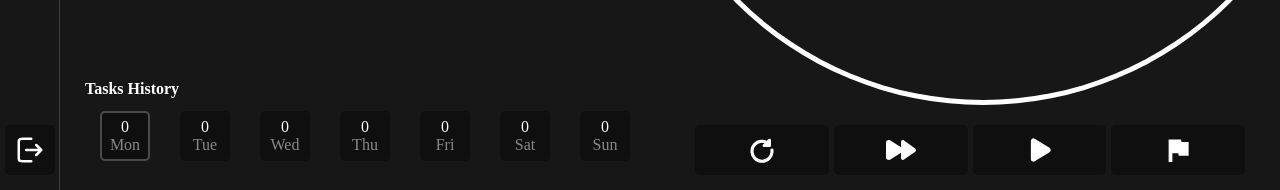
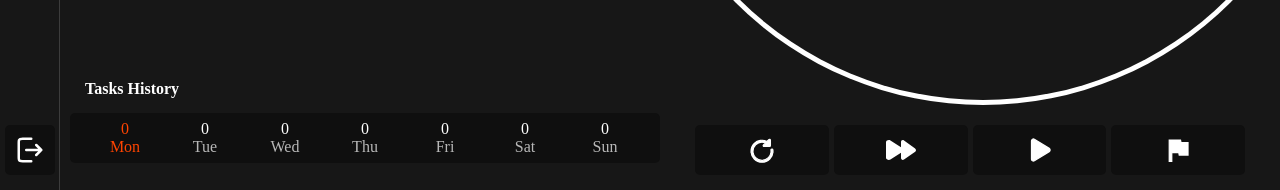
Before and after one commit to Stefan0712/get-it-done, a React (Create React App) app: page / in a window 1280 px wide. Shown: the part 610-800 px from the top of the page. Built offline with nearby package versions, Linux system fonts and the light colour scheme; a web font is replaced by a local one.

Commit message:
Changed the background color of habbit container to the darker color instead of each element and changed the current day to have a different text color instead of a different border

```diff
--- a/src/components/MainPanel/Home/Home.module.css
+++ b/src/components/MainPanel/Home/Home.module.css
@@ -85,16 +85,22 @@
     padding: 10px 0;
     border-radius: 5px;
     grid-row: 3 / 4;
+    gap: 15px;
+    display: flex;
+    flex-direction: column;
 }
 .habbit h3{
     padding-left: 10px;
 }
 .habbit-container{
     width: 100%;
-    height: 75px;
+    height: 50px;
     display: flex;
     justify-content: space-evenly;
     align-items: center;
+    background-color: #0F0F0F;
+    border-radius: 5px;
+    align-self: center;
 }
 .week-day{
     height: 50px;
@@ -103,14 +109,13 @@
     flex-direction: column;
     align-items: center;
     justify-content: center;
-    background-color: #0F0F0F;
     border-radius: 5px;
-    border: 2px solid transparent;
 }
 .week-day-name{
     color: white;
-    opacity: 0.5;
+    opacity: 0.7;
 }
-.selected-day{
-    border: 2px solid rgba(211, 211, 211, 0.3);
+.selected-day p{
+    color: #ff4400;
+    opacity: 1;
 }
```
